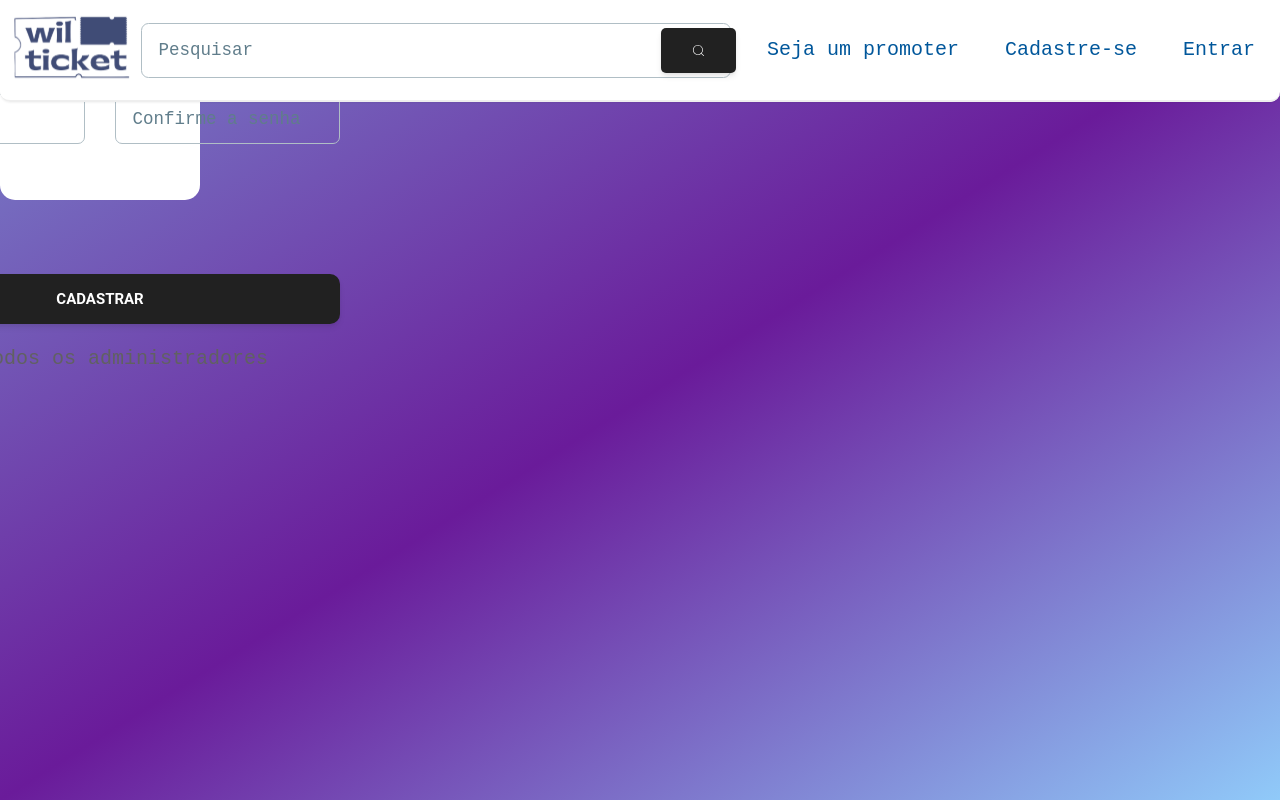
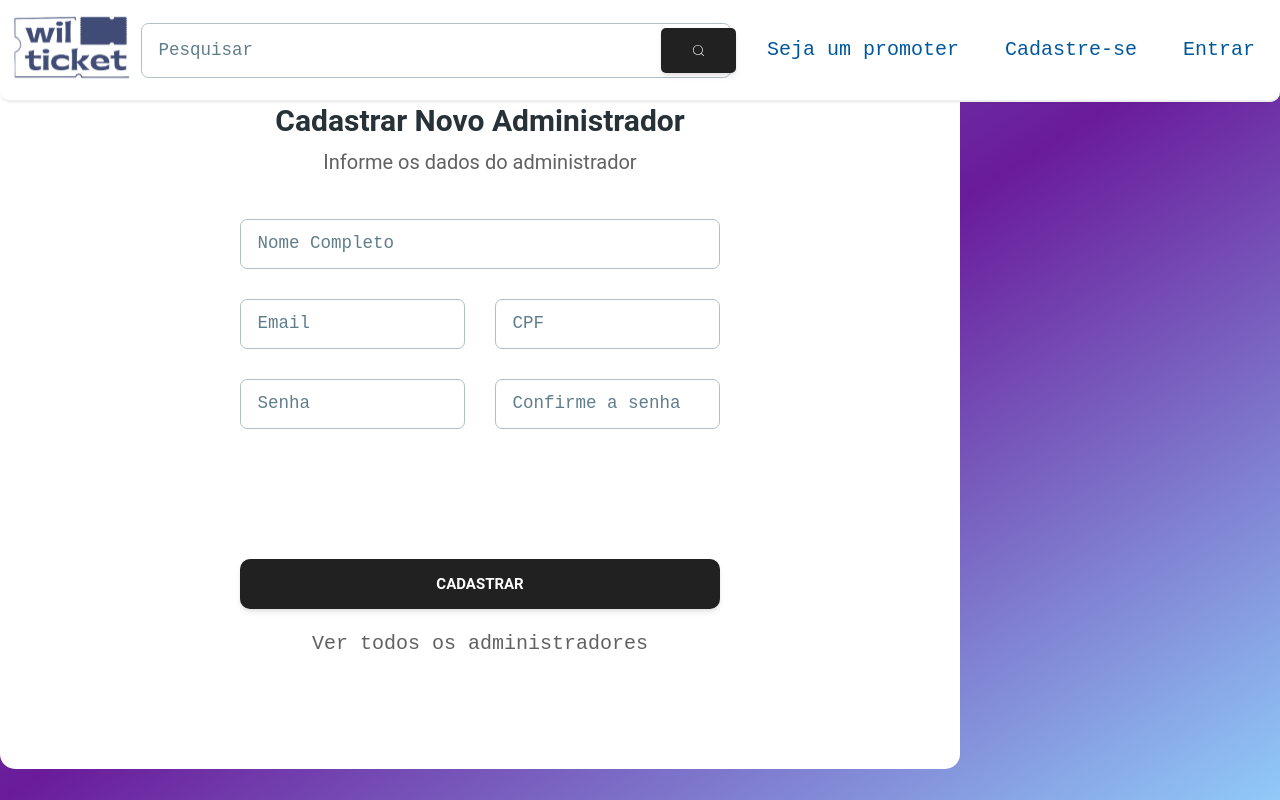
Before and after one commit to WilburTicketsCode/backend, a Next.js app: page /administrador/admin-new in a window 1280 px wide. Built offline with nearby package versions, Linux system fonts and the light colour scheme; no server answers.

Commit message:
Update index.tsx

```diff
--- a/src/components/Admin/NewAdmin/index.tsx
+++ b/src/components/Admin/NewAdmin/index.tsx
@@ -52,7 +52,7 @@ export default function TelaNewAdm() {
     }
 
     return (
-        <section className='bg-white flex flex-col items-center justify-center gap-y-10 p-20 rounded-xl w-10 h-10'>
+        <section className='bg-white flex flex-col items-center justify-center gap-y-10 p-20 rounded-xl max-w-screen-lg'>
 
             <Card color="transparent" shadow={false} className="flex items-center justify-center">
                 <Typography variant="h4" color="blue-gray">
```
